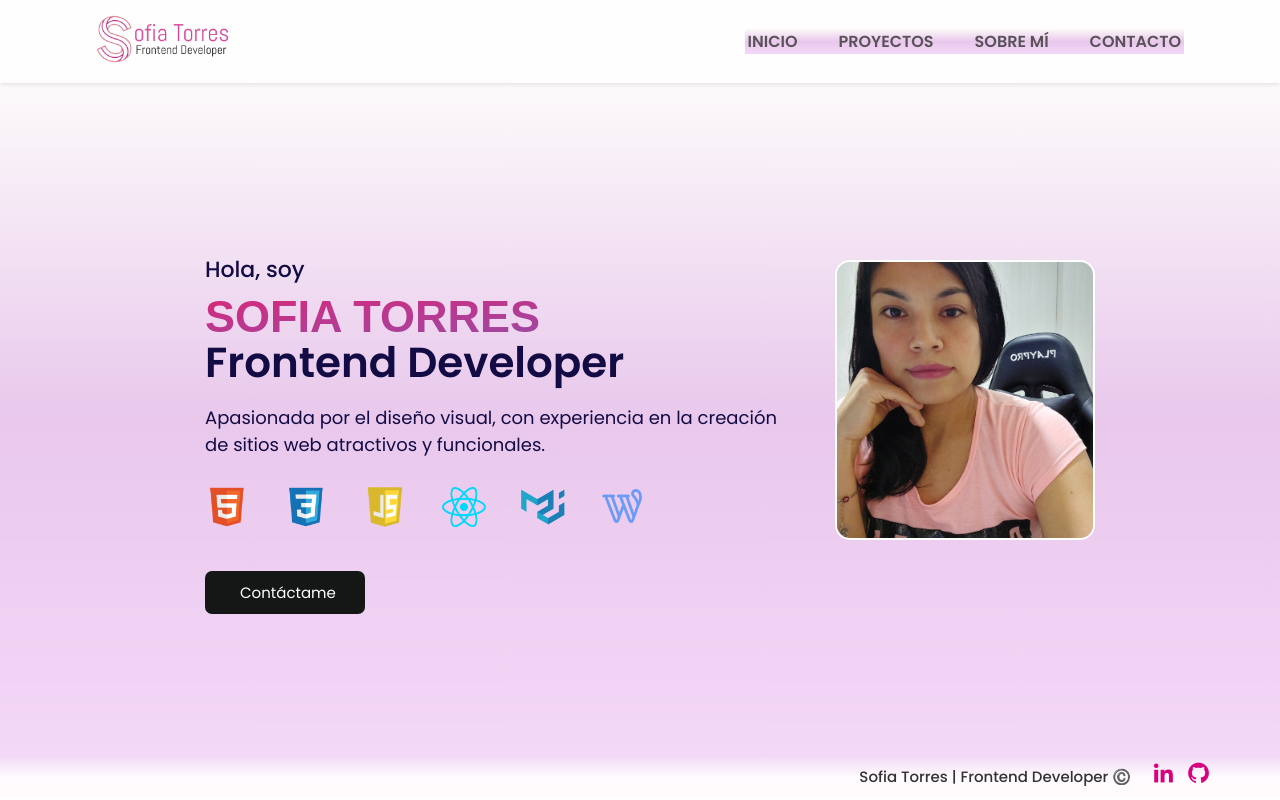
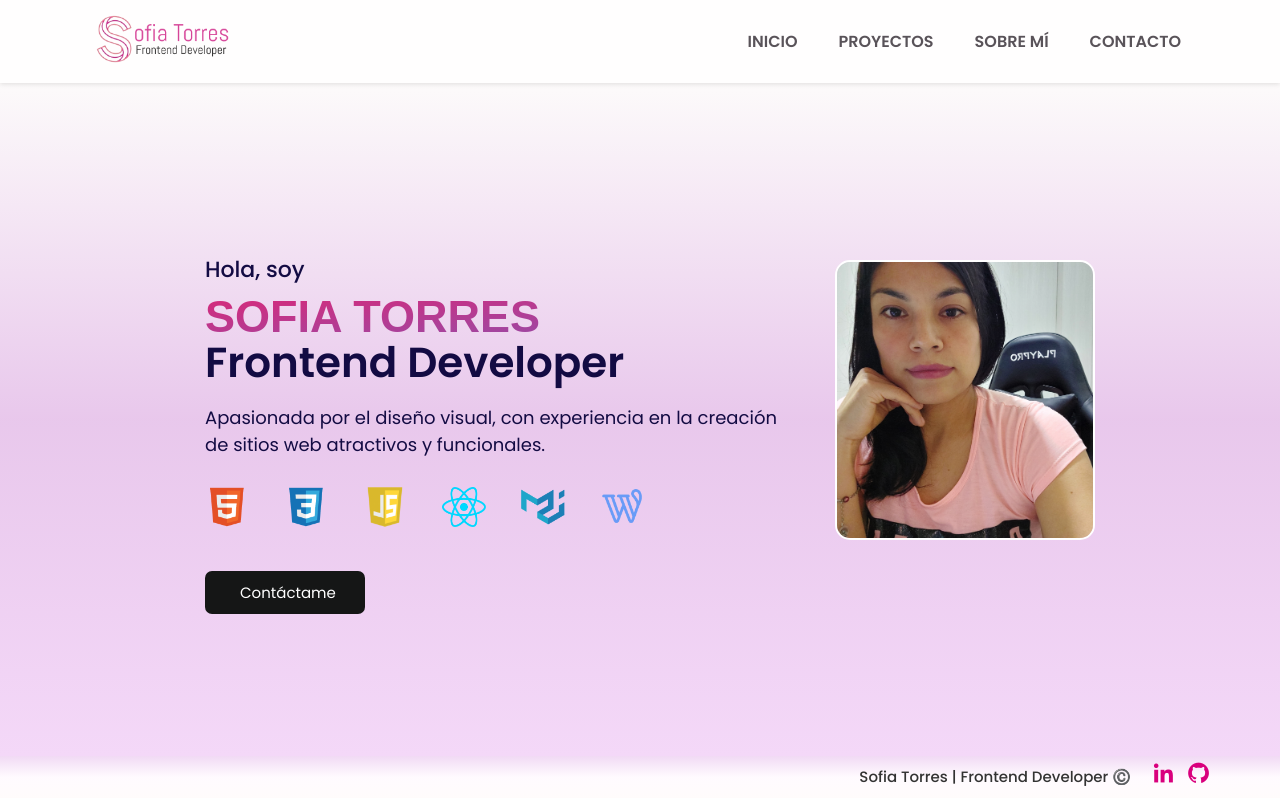
Before and after one commit to sofia-torres-v/Portfolio, a React (Vite) app: page / in a window 1280 px wide. Built offline with nearby package versions, Linux system fonts and the light colour scheme; a web font is replaced by a local one.

Commit message:
Delete: gradient background in modal menu

```diff
--- a/src/Components/Navigation/Navbar.css
+++ b/src/Components/Navigation/Navbar.css
@@ -17,7 +17,7 @@
     display: flex;
     color: #595359;
     gap: 35px;
-    background: linear-gradient(to bottom, rgba(250, 246, 246, 0.519) 0%, rgba(228, 189, 232, 0.84) 50%, rgb(244, 216, 248) 100%);
+    /* background: linear-gradient(to bottom, rgba(250, 246, 246, 0.519) 0%, rgba(228, 189, 232, 0.84) 50%, rgb(244, 216, 248) 100%); */
 }
 .navbar__items {
     display: flex;
```
